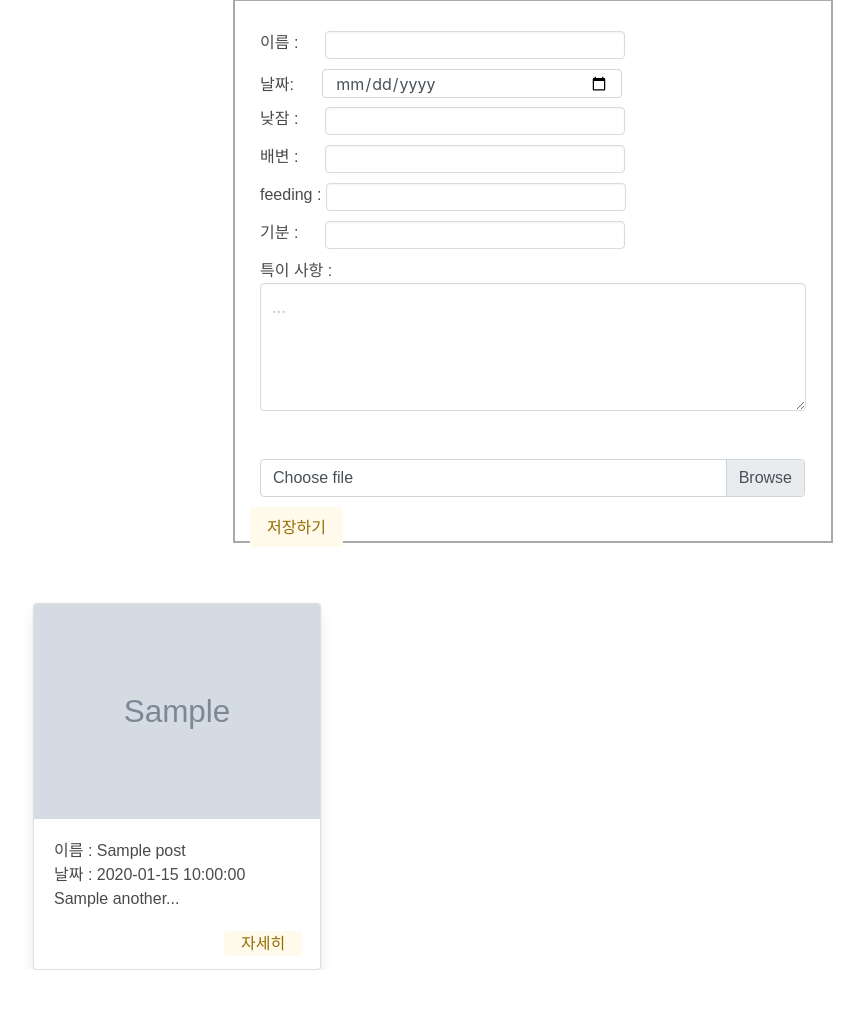
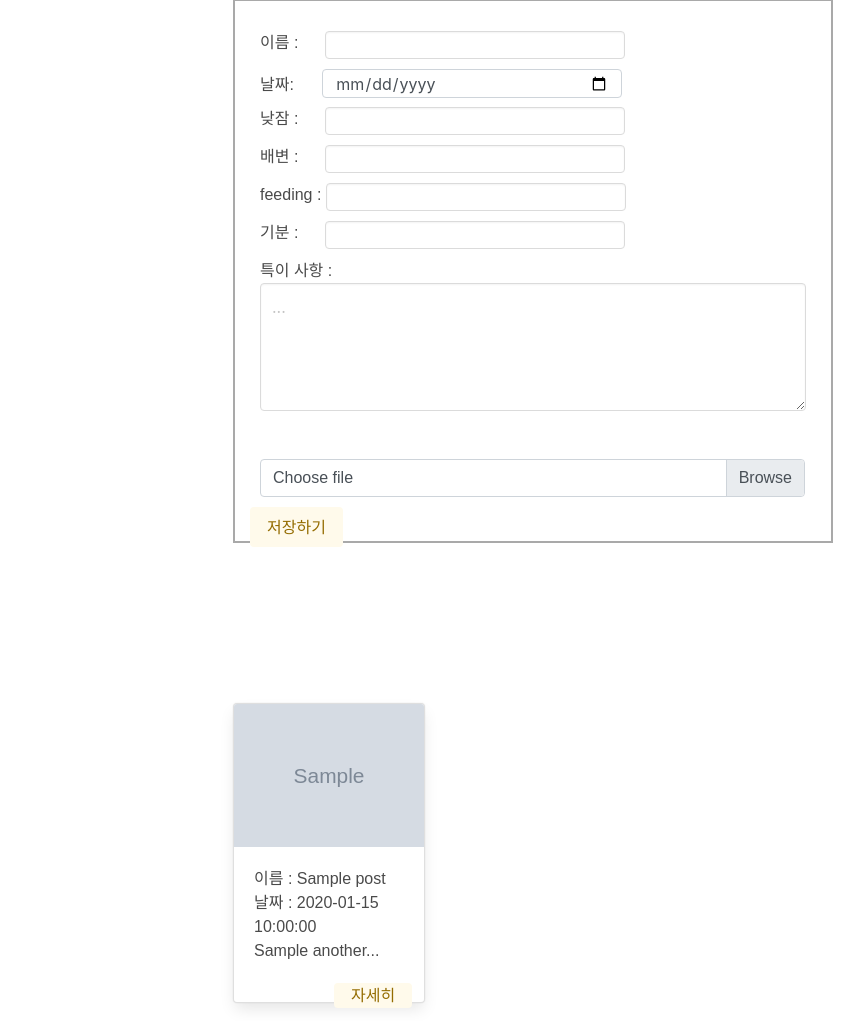
Before and after one commit to holasim91/doggy-note, a Flask app: template templates/index.html in a window 1280 px wide. Shown: the part 276-1297 px from the top of the page, without its empty margins (107-971 px from the left). Before the commit the page ends 1246 px from the top, so only its background shows below. Run offline with Flask 2, Linux system fonts and the light colour scheme; the template is opened without the code that fills it: most values are stand-ins (such as "Sample title", 1, 10 or a date in 2020); grey boxes marked "Sample" are stand-in pictures; some libraries are stand-ins or nearby versions; some web fonts are replaced.

Commit message:
카드 나열 방식 수정

```diff
--- a/app.py
+++ b/app.py
@@ -95,7 +95,7 @@ def check_dup():
     return jsonify({'result': 'success', 'exists': exists})
 
 
- # 저장하기(POST) API
+ # 저장하기(POST) API\
 @app.route('/diarys', methods=['POST'])
 def save_lists():
     name_receive = request.form['name_give']
--- a/templates/index.html
+++ b/templates/index.html
@@ -101,12 +101,10 @@
             text-align: center;
         }
 
-        .contents {
-
+        .body {
             width: 600px;
             margin: auto;
             margin-top: 50px;
-            margin-bottom: 50px;
             padding: 20px 15px 20px 15px;
             border: 2px solid darkgray;
         }
@@ -125,6 +123,13 @@
             display: inline;
             margin-left: 22px;
         }
+        .cards-box {
+            display: flex;
+            justify-content: space-between;
+            margin: 0 200px;
+            margin-top: 100px;
+            flex-wrap: wrap;
+        }
     </style>
 
 </head>
@@ -141,7 +146,7 @@
             <button onclick="onLogOut()" class="button is-danger btn-logout">로그아웃</button>
         </div>
     </section>
-    <div class="contents">
+    <div class="body">
         <div style="margin: 10px;">
             <p>이름 : <input style="margin-left: 22px;" type="text" class="input" id="name"/></p>
         </div>
@@ -167,7 +172,6 @@
 
             <div class="custom-file" style="margin-left: 10px; width: 545px">
                 <input type="file" class="custom-file-input" id="file">
-
                 <label class="custom-file-label">Choose file</label>
             </div>
             <div class="btn-detail">
@@ -178,9 +182,9 @@
         </div>
     </div>
     <div class="card-colums" id="all_posting">
-        <div id="card-box">
+        <div id="card-box" class="cards-box">
             {% for post in posts %}
-                <div class="card" style="width: 18rem; margin-top: 60px;">
+                <div class="card" style="width: 12rem; height: 300px; margin-top: 60px;">
                     <img class="card-img-top" src="static/{{ post.file }}" alt="Card image cap">
                     <div class="card-body">
                         <p class="card-text">
@@ -193,7 +197,7 @@
                     </div>
                     <div class="btn-detail">
                         <button class="button is-warning is-light"
-                                style='margin-left: 190px; margin-bottom: 13px; height: 25px'
+                                style='margin-left: 100px; margin-bottom: 13px; height: 25px'
                                 onclick="gotoDetail('{{ post._id }}')">자세히
                         </button>
                     </div>
```
